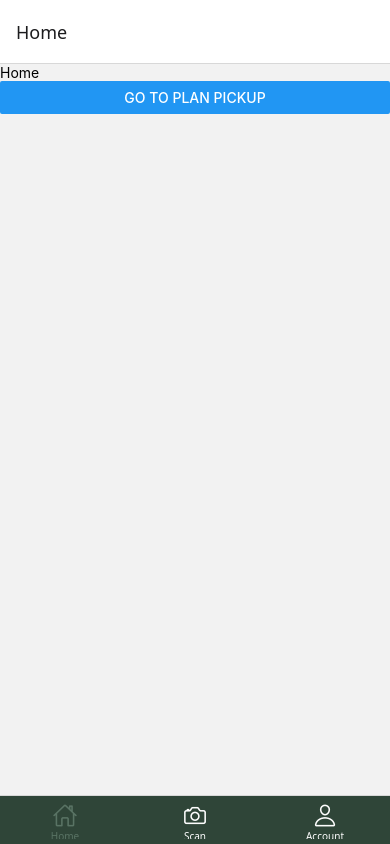
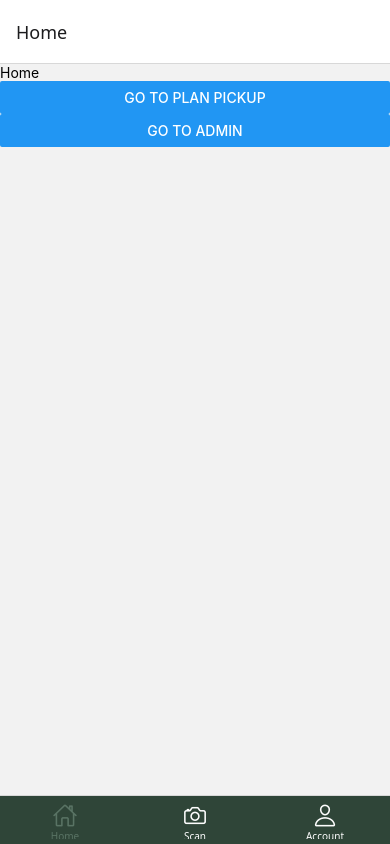
Before and after one commit to GinusHR/tle-startup, a React Native app: screen / in a window 390 px wide. Built offline with nearby package versions, Linux system fonts and the light colour scheme.

Commit message:
passes the data to a new screen from camera

```diff
--- a/screens/AdminScreen.js
+++ b/screens/AdminScreen.js
@@ -3,11 +3,14 @@ import React from 'react';
 import { View, StyleSheet, Text, StatusBar, SafeAreaView, Pressable } from 'react-native';
 import QRCode from 'react-native-qrcode-svg';
 import CameraScreen from './CameraScreen';
+import { useRoute } from '@react-navigation/native';
 
 export default function AdminScreen({navigation}) {
 const [permission, requestPermission] = useCameraPermissions();
 
   const isPermissionGranted = Boolean(permission?.granted);
+   const route = useRoute()
+  const code = route.params?.code
 
   return (
     <SafeAreaView style={styleSheet.container}>
@@ -21,11 +24,14 @@ const [permission, requestPermission] = useCameraPermissions();
 
       <Pressable onPress={
         () => {
+          useRoute
           navigation.navigate('Camera')
         }
       } style={[styleSheet.mainBtn, styleSheet.btnYellow, { opacity: isPermissionGranted ? 1 : 0.5 }]} disabled={!isPermissionGranted} >
         <Text>Scan Code</Text>
       </Pressable>
+
+      <Text>code output: {code}</Text>
 
     </SafeAreaView>
   );
--- a/screens/CameraScreen.js
+++ b/screens/CameraScreen.js
@@ -2,7 +2,7 @@ import { CameraView } from "expo-camera";
 import { Platform, SafeAreaView, StatusBar, StyleSheet, Text, View } from "react-native";
 
 
-export default function CameraScreen() {
+export default function CameraScreen({navigation}) {
 
     return (
         <SafeAreaView style={styleSheet.container}>
@@ -22,6 +22,7 @@ export default function CameraScreen() {
                 onBarcodeScanned={
                     ({ data }) => {
                         console.log(data); // here you can get your barcode id or url
+                        navigation.navigate('Admin', {code: data})
                     }
                 }
             />
--- a/screens/HomeScreen.js
+++ b/screens/HomeScreen.js
@@ -11,6 +11,10 @@ export default function HomeScreen() {
             <Button
                 title="Go to Plan Pickup"
                 onPress={() => navigation.navigate('PlanPickup')}
+            />
+            <Button
+                title="Go to Admin"
+                onPress={() => navigation.navigate('Admin')}
             />
         </View>
     );
```
